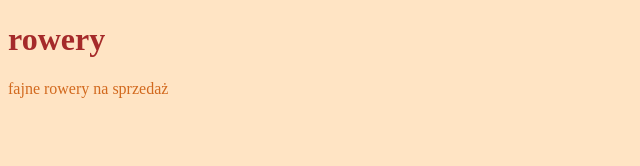
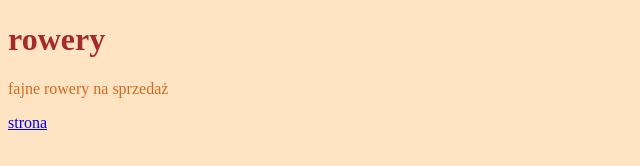
Before and after one commit to SiemieniakaEI/test1, a plain HTML site: page strona.html in a window 1280 px wide. Shown: the full height of the page, 0-640 px from the left. Drawn offline with Linux system fonts and the light colour scheme.

Commit message:
Update strona.html

```diff
--- a/strona.html
+++ b/strona.html
@@ -9,5 +9,6 @@
 <body>
     <h1>rowery</h1>
     <p>fajne rowery na sprzedaż</p>
+    <a href="index.html">strona</a>
 </body>
 </html>
```
